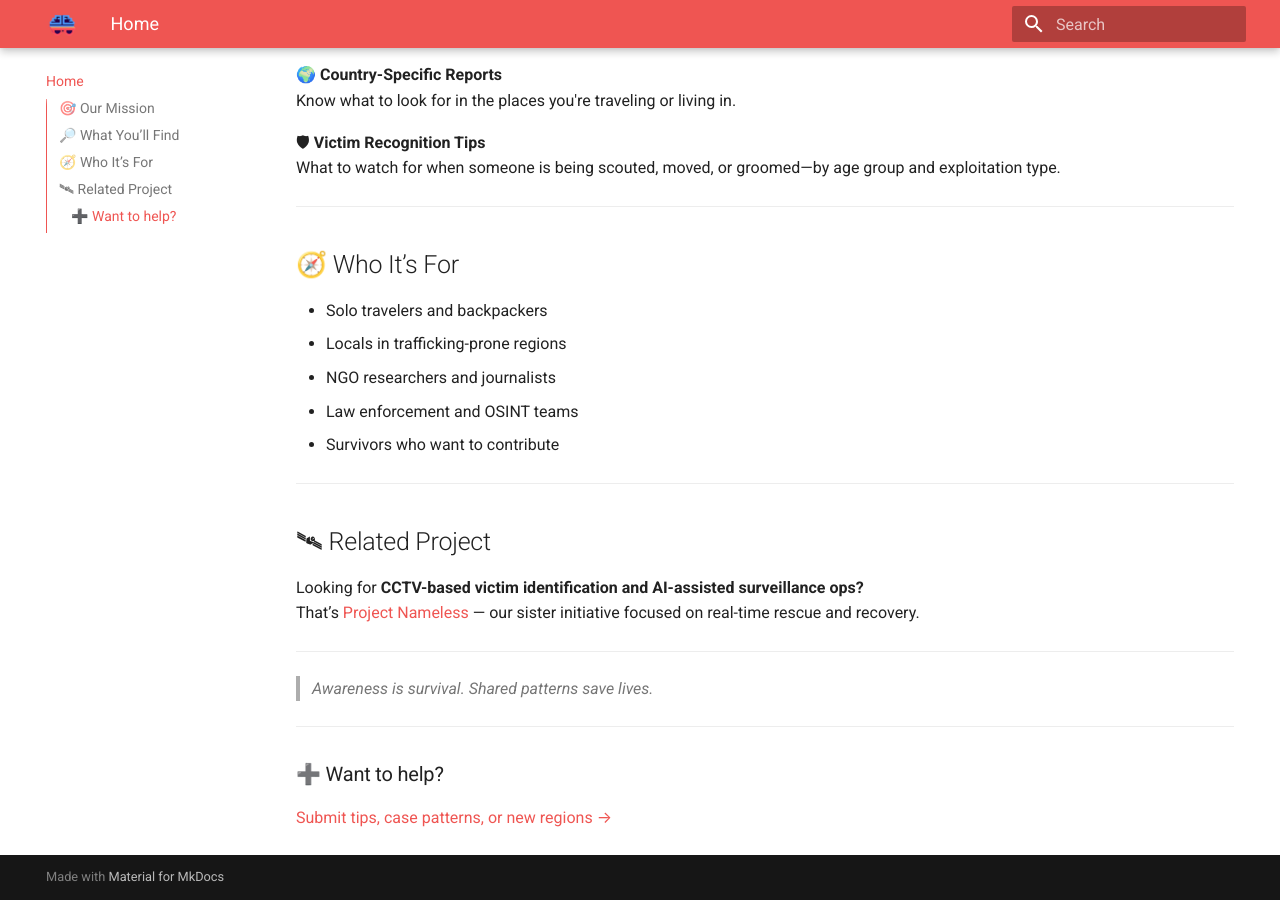
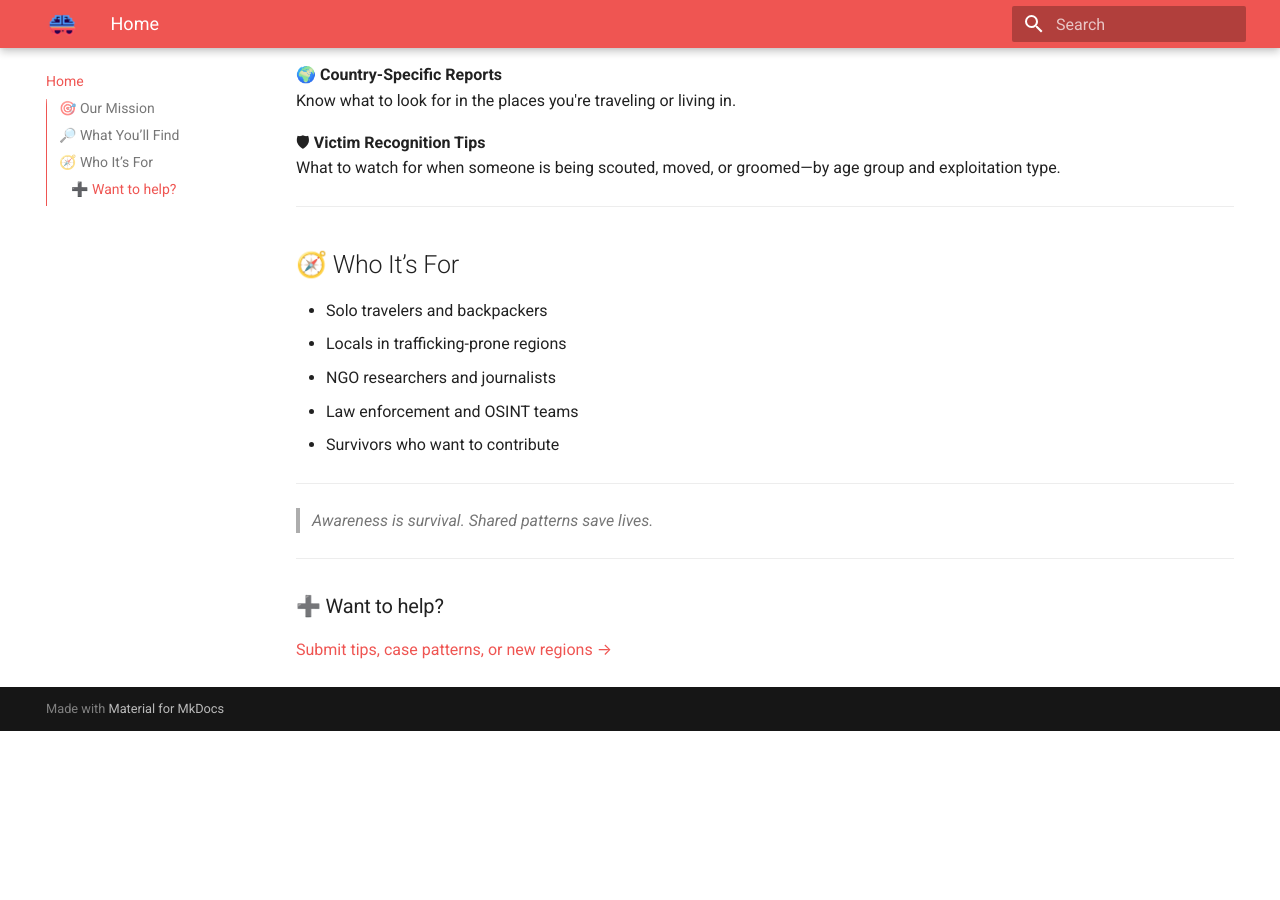
Before and after one commit to Ashton-Gates/projectojo, an MkDocs documentation site: the page built from docs/index.md, in a window 1280 px wide and 900 px high, scrolled down 652 px. Built offline with MkDocs 1.6.1 and Material for MkDocs 9.7.7, drawn with Linux system fonts in a browser that asks for light colours; after the commit the page ends 1383 px from its top, so only the background shows below that.

Commit message:
contribution.md

```diff
--- a/docs/index.md
+++ b/docs/index.md
@@ -38,13 +38,6 @@ What to watch for when someone is being scouted, moved, or groomed—by age grou
 
 ---
 
-## 🛰 Related Project
-
-Looking for **CCTV-based victim identification and AI-assisted surveillance ops?**
-That’s [Project Nameless](#) — our sister initiative focused on real-time rescue and recovery.
-
----
-
 > _Awareness is survival. Shared patterns save lives._
 
 ---
```
Also changed, not shown: site/index.html, site/search/search_index.json.
